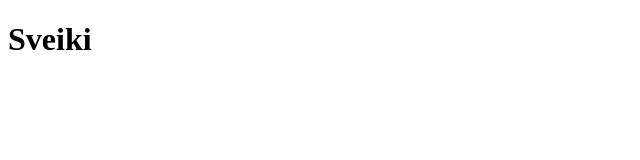
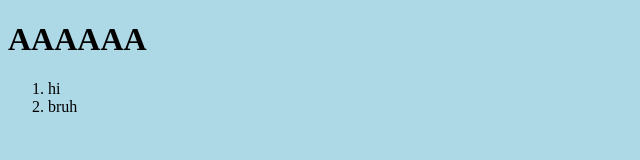
Before and after one commit to antet3/TestWeb, a plain HTML site: page Site Root/js/index.html in a window 1280 px wide. Shown: the whole page, without its empty margins (0-640 px from the left). Drawn offline with Linux system fonts and the light colour scheme.

Commit message:
Trying to make a site
The bg image does not work

```diff
--- /dev/null
+++ b/Site Root/css/theStyle.css
@@ -0,0 +1,4 @@
+body {
+  background-image: url("Site Root\images\winter_background.jpg");
+  background-color: #add8e6;
+}
--- a/Site Root/js/index.html
+++ b/Site Root/js/index.html
@@ -1,9 +1,15 @@
 <!DOCTYPE html>
 <html>
+<head>
+    <title>Haha sveiki</title>
+    <meta charset="UTF-6">
+    <link rel="stylesheet" href="..\css\theStyle.css">
+</head>
 <body>
-    <h1>Sveiki</h1>
-    <script>
-        alert("Sveiki!!!");
-    </script>
+    <h1>AAAAAA</h1>
+    <ol>
+        <li>hi</li>
+        <li>bruh</li>
+    </ol>
 </body>
 </html>
```
Also changed, not shown: Site Root/images/winter_background.jpg (added).
